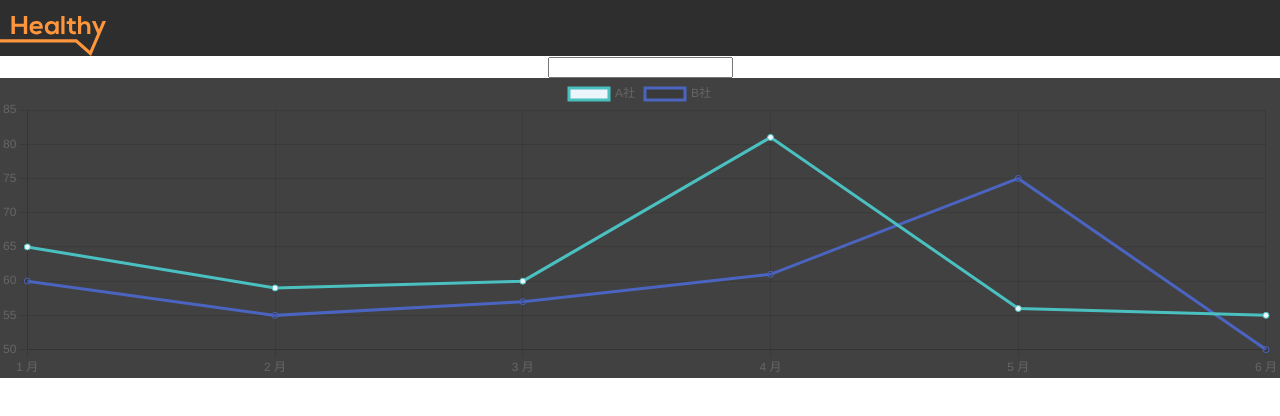
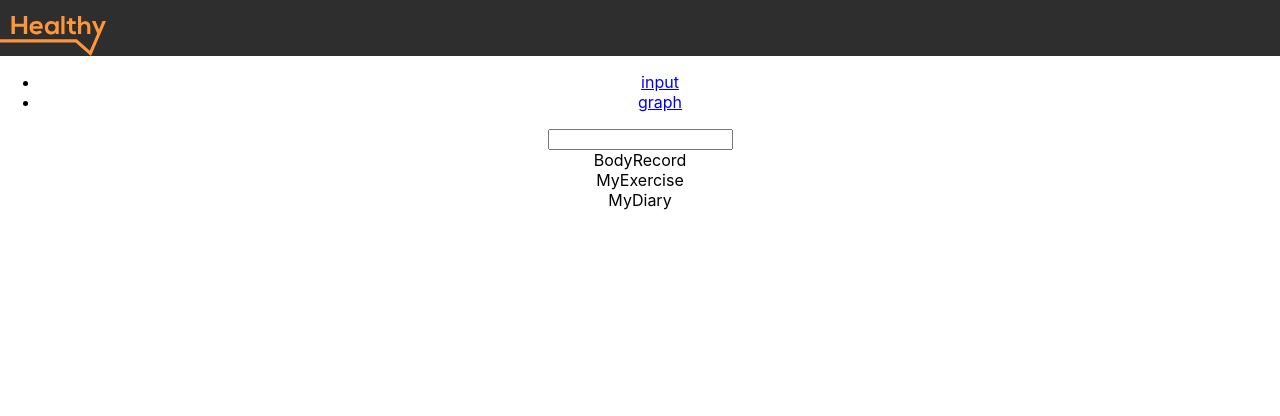
Before and after one commit to striderkein/react-boilerplate, a React (Create React App) app: page /input in a window 1280 px wide. Shown: the top 416 px of the page. Built offline with nearby package versions, Linux system fonts and the light colour scheme.

Commit message:
feat:3つのボタンを格納する（予定の）コンテナコンポーネントを作成

```diff
--- a/src/App.tsx
+++ b/src/App.tsx
@@ -1,26 +1,15 @@
 import React from 'react'
-import { Graph, Header, Input } from 'components'
+import { Header, ButtonContainer } from 'components'
 import './App.css'
 
 function App() {
   return (
     <div className="App">
-      {/*
-      <header className="App-header">
-      </header>
-      */}
       <Header />
-      {/* <body> */}
-      <Input />
-      {/* TODO: 下記のコンポーネントが必要 */}
-      {/*
-        <ButtonContainer />
-        <BodyRecord />
-        <MyExercise />
-        <MyDiary />
-        */}
-      <Graph />
-      {/* </body> */}
+      <ButtonContainer />
+      {/* <BodyRecord /> */}<div>BodyRecord</div>
+      {/* <MyExercise /> */}<div>MyExercise</div>
+      {/* <MyDiary /> */}<div>MyDiary</div>
     </div>
   )
 }
--- a/src/components/index.ts
+++ b/src/components/index.ts
@@ -1,3 +1,5 @@
+export { Button } from './ui/Button'
+export { ButtonContainer } from './ui/ButtonContainer'
 export { Graph } from './ui/Graph'
 export { Header } from './ui/Header'
 export { Input } from './ui/Input'
--- /dev/null
+++ b/src/components/ui/ButtonContainer.tsx
@@ -0,0 +1,38 @@
+import type { FC } from 'react'
+// import { BrowserRouter, Switch, Route, Link, NavLink } from "react-router-dom";
+import { BrowserRouter, Switch, Route, NavLink } from "react-router-dom";
+import { Graph, Input } from 'components'
+
+/*
+export type IButton = React.DetailedHTMLProps<
+    React.ButtonHTMLAttributes<HTMLButtonElement>,
+    HTMLButtonElement
+>
+ */
+
+export const ButtonContainer: FC = () => {
+  return (
+    <BrowserRouter>
+      <ul>
+        <li>
+          <NavLink to="/input">input</NavLink>
+        </li>
+        <li>
+          <NavLink to="/graph">graph</NavLink>
+        </li>
+      </ul>
+      <Switch>
+        {/* TODO: 下記のコンポーネントが必要 */}
+        {/*
+        <ButtonContainer />
+        */}
+        <Route exact path="/input">
+          <Input />
+        </Route>
+        <Route exact path="/graph">
+          <Graph />
+        </Route>
+      </Switch>
+    </BrowserRouter>
+  )
+}
```
